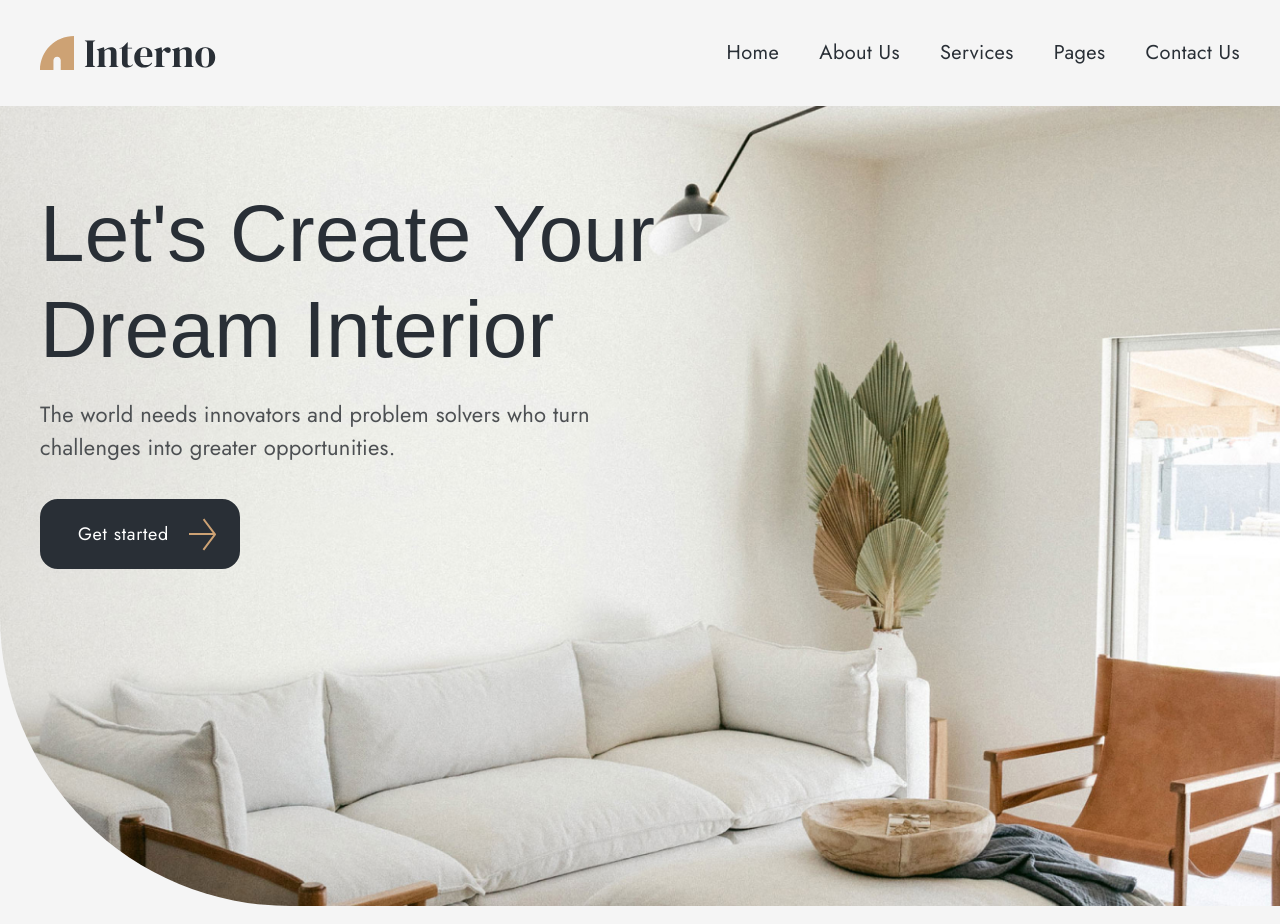
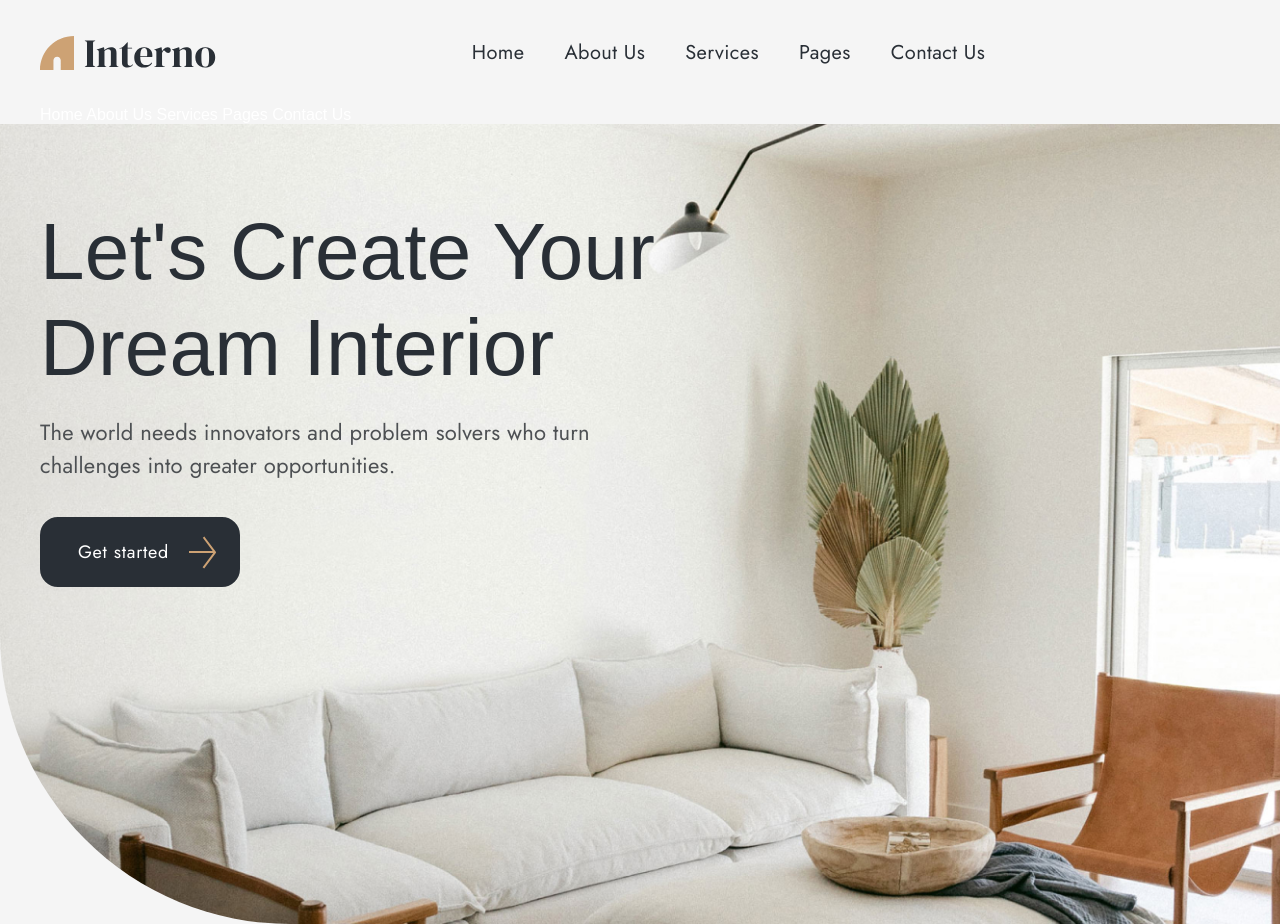
Before and after one commit to K-khmylov/15-Interno, a plain HTML site: page index.html in a window 1280 px wide. Shown: the top 924 px of the page. Drawn offline with nearby package versions, Linux system fonts and the light colour scheme; files that its build step writes are made by us from their sources.

Commit message:
Add files via upload

```diff
--- a/scss/burger.scss
+++ b/scss/burger.scss
@@ -2,7 +2,7 @@
 
 .burger_menu,
 .burger_btn{
-    display: none;
+    z-index: -100;
 }
 
 @media (min-width: 320px) and (max-width:767px){
```
Also changed, not shown: css/style.css.
